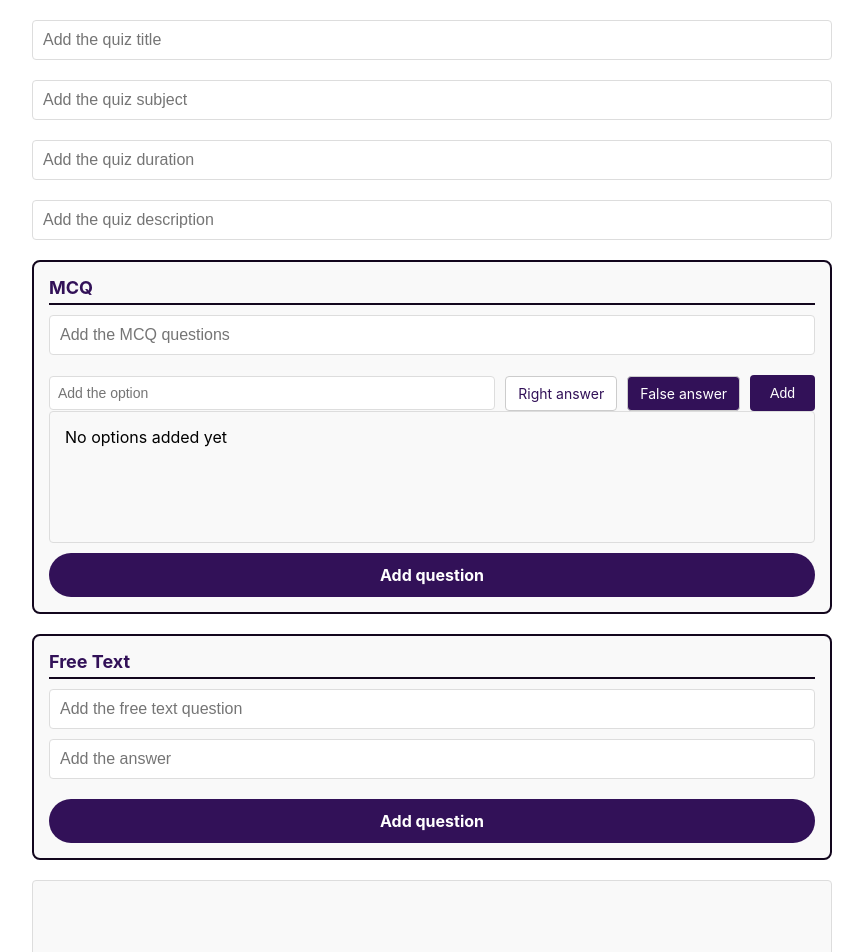
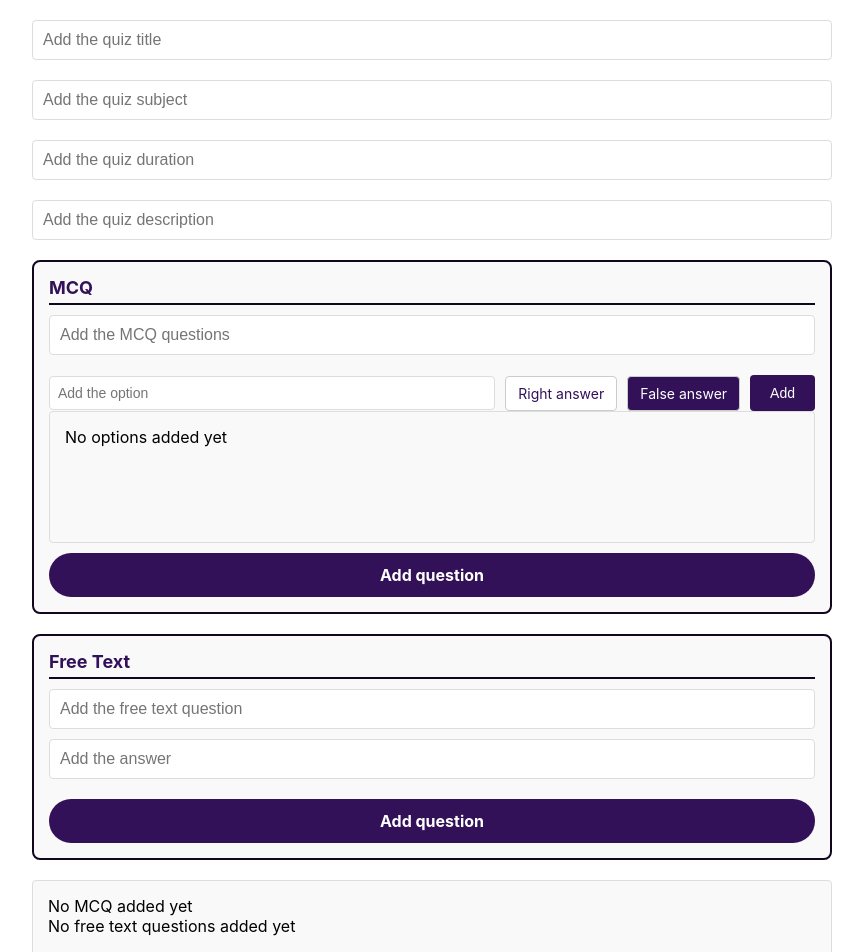
Before and after one commit to Ozy20/QuizzMaker, a React (Create React App) app in the folder my-app/: page /createQuiz in a window 1280 px wide. Shown: the top 952 px of the page, without its empty margins (208-1071 px from the left). Built offline with nearby package versions, Linux system fonts and the light colour scheme; the HTML template or start-up script is replaced by a standard one.

Commit message:
compeleting the create new quiz ui

```diff
--- a/my-app/src/pages/newQuiz/newQuiz.jsx
+++ b/my-app/src/pages/newQuiz/newQuiz.jsx
@@ -148,7 +148,30 @@ const NewQuiz = () => {
                 <div className="send-quiz" onClick={() => { addFT(); setQuiz({ ...Quiz, freeTextQuestions: fts }) }}>Add question</div>
             </div>
             <div className="quistions-list">
+                    {mcqs.length > 0 ? (
+                        mcqs.map((mcq, idx) => (
+                            <MCQQuestion
+                                key={idx}
+                                question={mcq.question}
+                                options={mcq.options}
 
+                            />
+                        ))
+                    ) : (
+                        <div>No MCQ added yet</div>
+                    )}
+                    {fts.length > 0 ? (
+                        fts.map((ft, idx) => (
+                            <FreeTextQuestion
+                                key={idx}
+                                question={ft.question}
+                                answer={ft.answer}
+
+                            />
+                        ))
+                    ) : (
+                        <div>No free text questions added yet</div>
+                    )}
             </div>
             <div className="send-quiz">Create</div>
         </div>
```
